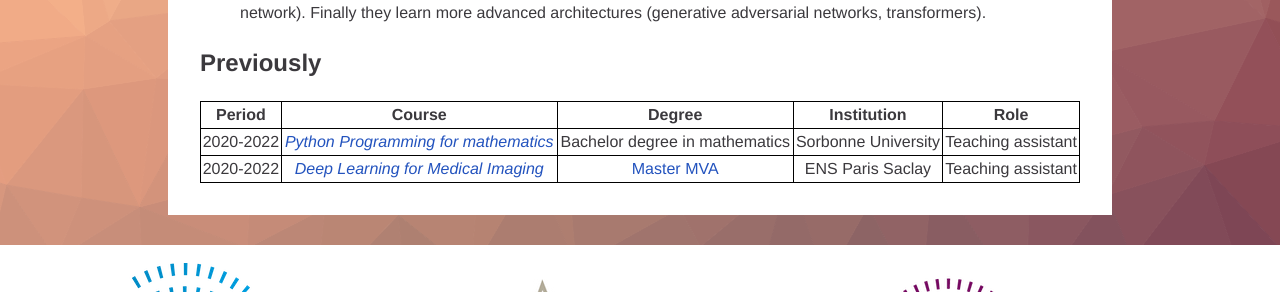
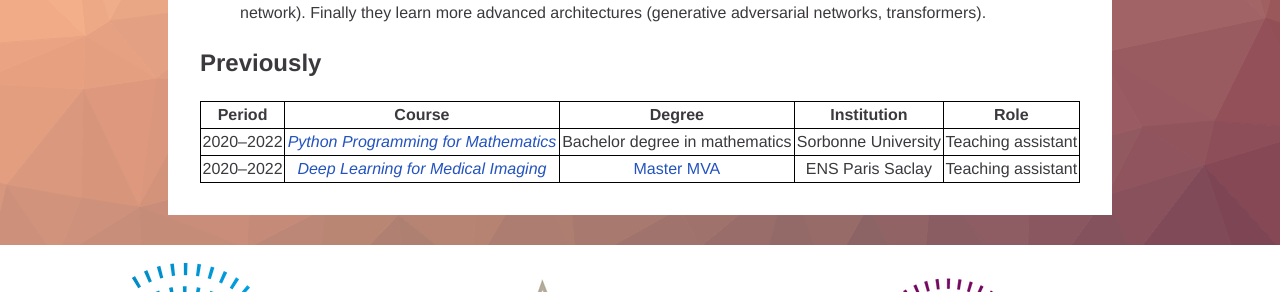
Before and after one commit to johannfaouzi/johannfaouzi.github.io, a Jekyll site: the page built from teaching.md, in a window 1280 px wide. Shown: the part 655-947 px from the top of the page. Built offline with Jekyll 4.4.1, drawn with Linux system fonts in a browser that asks for light colours; some web fonts are replaced; our own code applies the rules of GitHub Pages for plain Markdown files.

Commit message:
Enhancements

```diff
--- a/teaching.md
+++ b/teaching.md
@@ -11,5 +11,5 @@
 
 | Period    | Course | Degree | Institution | Role |
 |-----------|--------|--------|-------------|------|
-| 2020-2022 | [*Python Programming for mathematics*](https://python.guillod.org) | Bachelor degree in mathematics | Sorbonne University | Teaching assistant |
-| 2020-2022 | [*Deep Learning for Medical Imaging*](https://www.aramislab.fr/teaching/DLMI-2019-2020/index.html) | [Master MVA](https://www.master-mva.com) | ENS Paris Saclay | Teaching assistant |
+| 2020--2022 | [*Python Programming for Mathematics*](https://python.guillod.org) | Bachelor degree in mathematics | Sorbonne University | Teaching assistant |
+| 2020--2022 | [*Deep Learning for Medical Imaging*](https://www.aramislab.fr/teaching/DLMI-2019-2020/index.html) | [Master MVA](https://www.master-mva.com) | ENS Paris Saclay | Teaching assistant |
```
